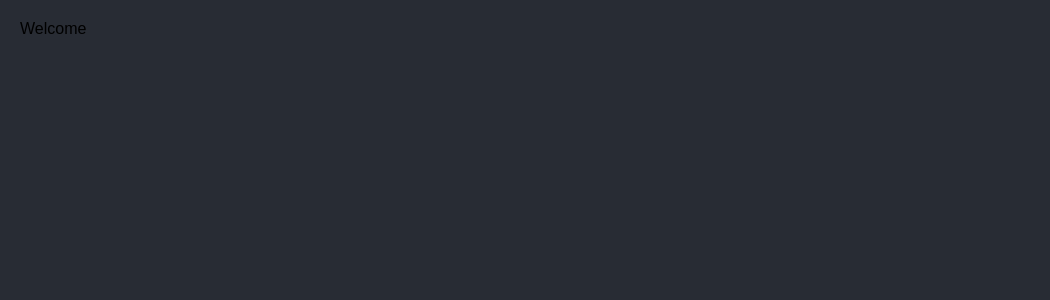
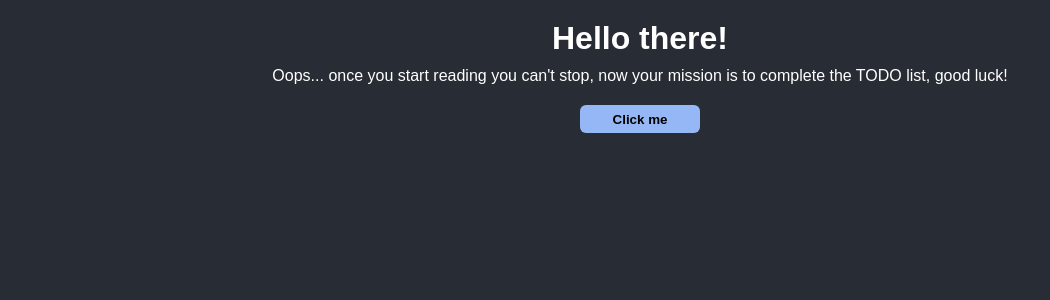
Before and after one commit to Ashley-Cruz/my-react-test, a React (Create React App) app: page / in a window 1280 px wide. Shown: the top 300 px of the page, without its empty margins (0-1050 px from the left). Built offline with nearby package versions, Linux system fonts and the light colour scheme.

Commit message:
welcome component updated

```diff
--- a/src/pages/Welcome/Welcome.js
+++ b/src/pages/Welcome/Welcome.js
@@ -1,8 +1,20 @@
-import React from 'react'
+import React from 'react';
+import { useNavigate } from "react-router-dom";
+import './styles.scss';
 
 const Welcome = () => {
+  const navigate = useNavigate();
+
+  const onClick = () => {
+    navigate("/todo-list");
+  };
+
   return (
-    <div>Welcome</div>
+    <div className="welcome">
+      <h1>Hello there!</h1>
+      <p>Oops... once you start reading you can't stop, now your mission is to complete the TODO list, good luck!</p>
+      <button onClick={onClick}>Click me</button>
+    </div>
   )
 }
 
--- /dev/null
+++ b/src/pages/Welcome/styles.scss
@@ -0,0 +1,25 @@
+.welcome {
+    display: flex;
+    flex-direction: column;
+    align-items: center;
+    text-align: center;
+
+    h1, p {
+        color: white;
+    }
+
+    p {
+        margin-top: 10px;
+    }
+
+    button {
+        width: 120px;
+            height: 28px;
+            border-radius: 6px;
+            border: none;
+            font-weight: bold;
+            cursor: pointer;
+            background-color: #96B7F6;
+            margin-top: 20px;
+    }
+}
```
